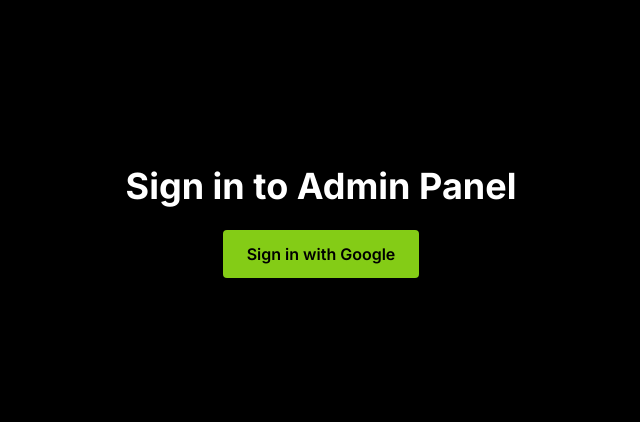
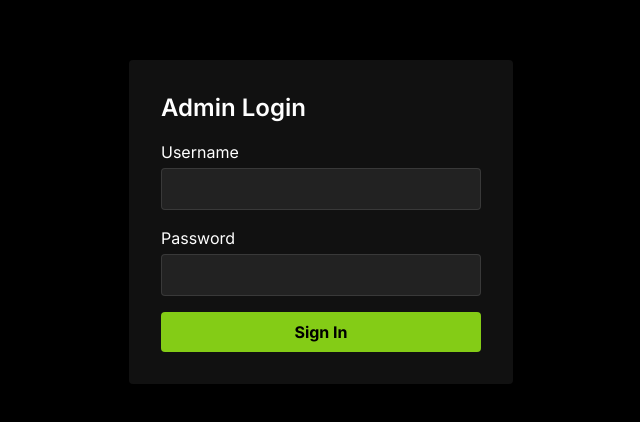
Before and after one commit to SudewaJay/promptlime, a Next.js app: page /signin in a window 1280 px wide. Shown: the part 178-600 px from the top of the page, without its empty margins (319-959 px from the left). Built offline with nearby package versions, Linux system fonts and the light colour scheme.

Commit message:
Initial commit - added AdSense meta tag to layout.tsx

```diff
--- a/app/layout.tsx
+++ b/app/layout.tsx
@@ -2,21 +2,23 @@
 import { Inter } from "next/font/google";
 import { Toaster } from "react-hot-toast";
 import SessionWrapper from "@/components/SessionWrapper";
-import { SpeedInsights } from "@vercel/speed-insights/next"
+import { SpeedInsights } from "@vercel/speed-insights/next";
 
 const inter = Inter({ subsets: ["latin"] });
 
 export const metadata = {
   title: "Promptlime – Best ChatGPT Prompts",
-  description: "Stop guessing. Start generating. Discover the most powerful and curated ChatGPT prompts for every use case.",
+  description:
+    "Stop guessing. Start generating. Discover the most powerful and curated ChatGPT prompts for every use case.",
   openGraph: {
     title: "Promptlime – Best ChatGPT Prompts",
-    description: "Stop guessing. Start generating. Discover the most powerful and curated ChatGPT prompts for every use case.",
+    description:
+      "Stop guessing. Start generating. Discover the most powerful and curated ChatGPT prompts for every use case.",
     url: "https://www.promptlime.space",
     siteName: "Promptlime",
     images: [
       {
-        url: "/images/promptlime site feature image.jpg", // 👈 Replace with your actual image
+        url: "/images/promptlime site feature image.jpg",
         width: 1200,
         height: 630,
         alt: "Promptlime – Best ChatGPT Prompts",
@@ -28,8 +30,13 @@
   twitter: {
     card: "summary_large_image",
     title: "Promptlime – Best ChatGPT Prompts",
-    description: "Stop guessing. Start generating. Discover the best prompts for ChatGPT.",
-    images: ["/images/promptlime site feature image.jpg"], // Same image for Twitter
+    description:
+      "Stop guessing. Start generating. Discover the best prompts for ChatGPT.",
+    images: ["/images/promptlime site feature image.jpg"],
+  },
+  // 👇 Add your Google AdSense meta here
+  other: {
+    "google-adsense-account": "ca-pub-1238521286098316",
   },
 };
 
@@ -41,12 +48,8 @@
   return (
     <html lang="en">
       <body className={`${inter.className} bg-[#0f0f0f] text-white`}>
-        {/* ✅ NextAuth session provider wrapper */}
         <SessionWrapper>
-          {/* ✅ Global Toast notifications */}
           <Toaster position="top-right" toastOptions={{ duration: 3000 }} />
-
-          {/* ✅ Page content */}
           {children}
         </SessionWrapper>
       </body>
--- a/app/signin/page.tsx
+++ b/app/signin/page.tsx
@@ -1,20 +1,66 @@
-// app/signin/page.tsx
 "use client";
 
+import { useState } from "react";
 import { signIn } from "next-auth/react";
+import { useRouter } from "next/navigation";
 
 export default function SignInPage() {
+  const router = useRouter();
+  const [error, setError] = useState("");
+
+  async function handleLogin(e: React.FormEvent) {
+    e.preventDefault();
+    const form = e.currentTarget as HTMLFormElement;
+    const username = form.username.value;
+    const password = form.password.value;
+
+    const res = await signIn("credentials", {
+      redirect: false,
+      username,
+      password,
+    });
+
+    if (res?.ok) {
+      router.push("/admin");
+    } else {
+      setError("Invalid credentials");
+    }
+  }
+
   return (
-    <div className="flex min-h-screen items-center justify-center bg-black text-white px-4">
-      <div className="text-center space-y-6">
-        <h1 className="text-4xl font-bold">Sign in to Admin Panel</h1>
+    <div className="min-h-screen flex items-center justify-center bg-black text-white">
+      <form onSubmit={handleLogin} className="space-y-4 bg-[#111] p-8 rounded shadow-md w-full max-w-sm">
+        <h2 className="text-2xl font-semibold mb-4">Admin Login</h2>
+
+        {error && <p className="text-red-500">{error}</p>}
+
+        <div>
+          <label className="block mb-1">Username</label>
+          <input
+            type="text"
+            name="username"
+            className="w-full px-3 py-2 rounded bg-[#222] text-white border border-white/10"
+            required
+          />
+        </div>
+
+        <div>
+          <label className="block mb-1">Password</label>
+          <input
+            type="password"
+            name="password"
+            className="w-full px-3 py-2 rounded bg-[#222] text-white border border-white/10"
+            required
+          />
+        </div>
+
         <button
-          onClick={() => signIn("google", { callbackUrl: "/admin" })}
-          className="px-6 py-3 rounded bg-lime-500 text-black font-semibold hover:bg-lime-400 transition"
+          type="submit"
+          className="w-full bg-lime-500 hover:bg-lime-400 text-black font-bold py-2 rounded"
         >
-          Sign in with Google
+          Sign In
         </button>
-      </div>
+      </form>
     </div>
   );
 }
--- a/lib/authOptions.ts
+++ b/lib/authOptions.ts
@@ -1,4 +1,5 @@
 import GoogleProvider from "next-auth/providers/google";
+import CredentialsProvider from "next-auth/providers/credentials"; // ✅ Add this
 import { MongoDBAdapter } from "@next-auth/mongodb-adapter";
 import clientPromise from "@/lib/clientPromise";
 import { NextAuthOptions } from "next-auth";
@@ -8,15 +9,40 @@
     databaseName: "promptlime",
   }),
   providers: [
+    // ✅ Admin login with username + password
+    CredentialsProvider({
+      name: "Admin Credentials",
+      credentials: {
+        username: { label: "Username", type: "text" },
+        password: { label: "Password", type: "password" },
+      },
+      async authorize(credentials) {
+        const adminUsername = process.env.ADMIN_USERNAME;
+        const adminPassword = process.env.ADMIN_PASSWORD;
+
+        if (
+          credentials?.username === adminUsername &&
+          credentials?.password === adminPassword
+        ) {
+          return { id: "admin", name: "Admin", email: "admin@promptlime.com" };
+        }
+        return null;
+      },
+    }),
+
+    // ✅ Existing Google provider (unchanged)
     GoogleProvider({
       clientId: process.env.GOOGLE_CLIENT_ID!,
       clientSecret: process.env.GOOGLE_CLIENT_SECRET!,
     }),
   ],
+
   secret: process.env.NEXTAUTH_SECRET,
+
   session: {
     strategy: "database",
   },
+
   callbacks: {
     async session({ session, user }) {
       if (session.user) {
```
